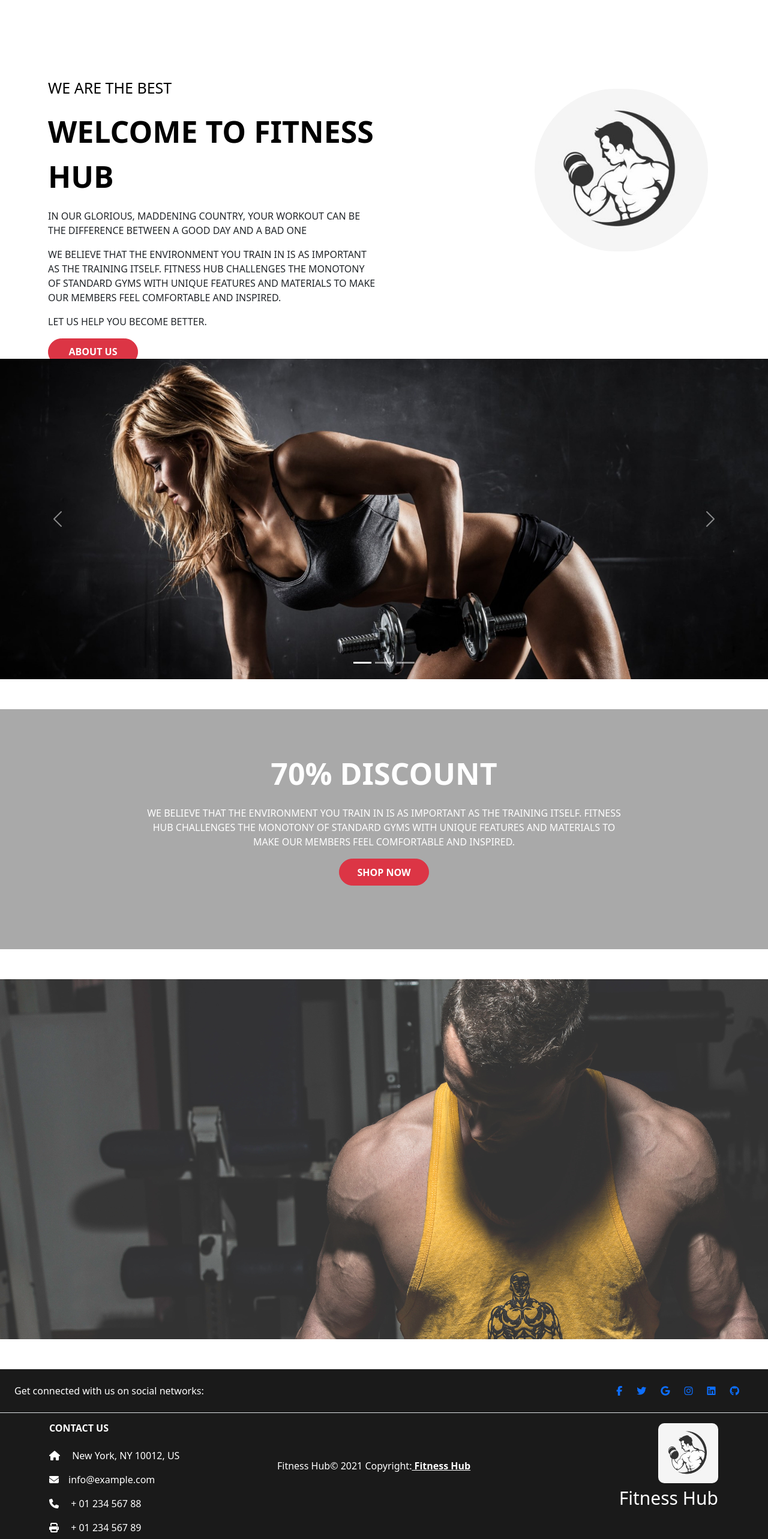
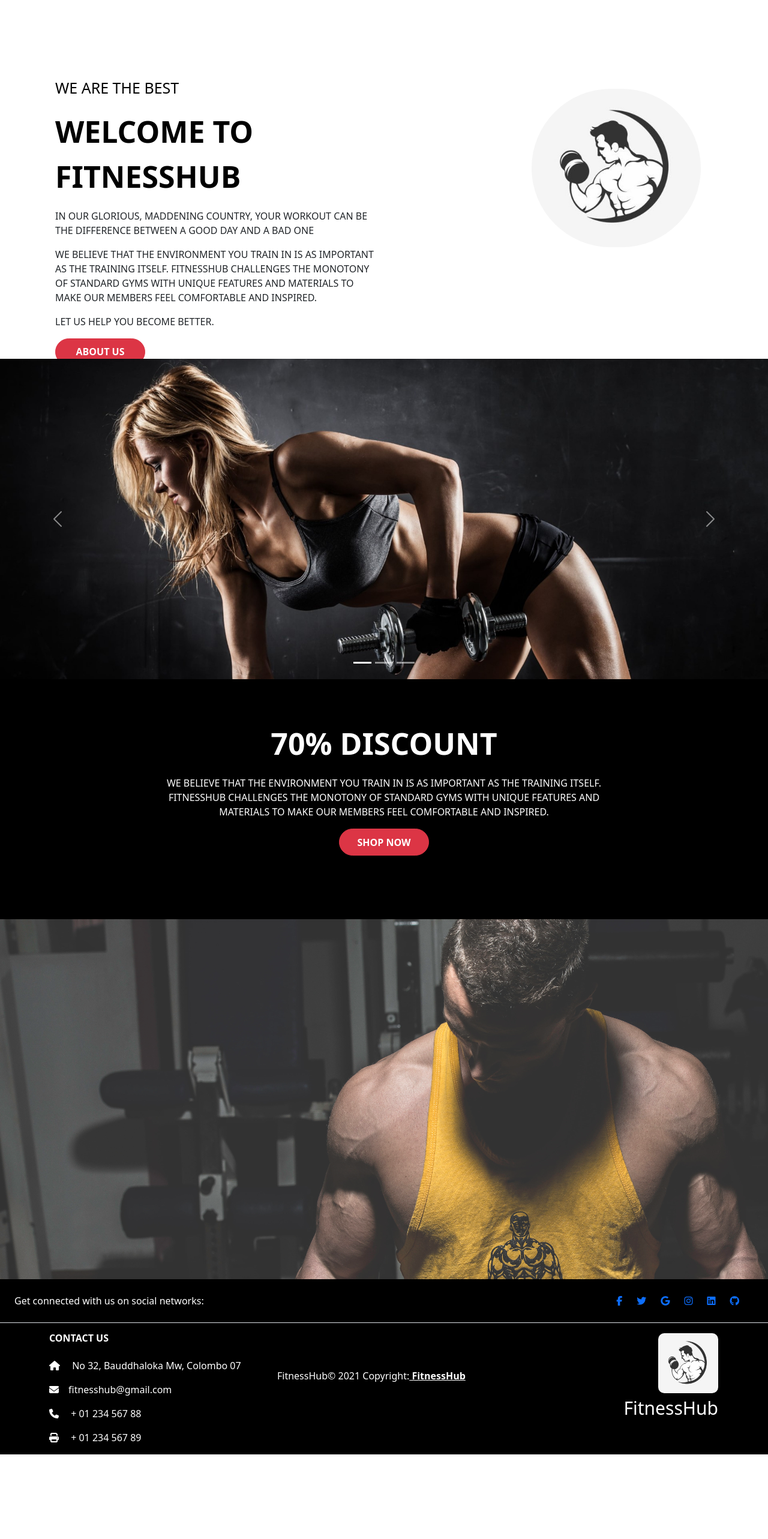
Before and after one commit to Hivindu-Punsith/SER003-SPM-Frontend, a React (Create React App) app: page / in a window 1280 px wide. Shown: the part 221-2786 px from the top of the page at 60% size. After the commit the page ends 2645 px from the top, so only its background shows below. Built offline with nearby package versions, Linux system fonts and the light colour scheme; no server answers; a web font is replaced by a local one.

Commit message:
style changes

```diff
--- a/public/index.html
+++ b/public/index.html
@@ -8,7 +8,7 @@
       crossorigin="anonymous"
     />
     <script src="https://cdnjs.cloudflare.com/ajax/libs/animejs/2.0.2/anime.min.js"></script>
-    <title>Fitness Hub</title>
+    <title>FitnessHub</title>
 
     <!-- imports bootstrap and icons -->
     <script
--- a/src/components/Products/AddNewProduct.js
+++ b/src/components/Products/AddNewProduct.js
@@ -85,7 +85,7 @@ const AddNewProduct = () => {
             <div style={{ margin: "10px" }}>
 
                         <center>
-                            <CardTitle style={{ color: "black", fontSize: "40px" }}><b>Fitness Hub Shopping Store Items</b></CardTitle>
+                            <CardTitle style={{ color: "black", fontSize: "40px" }}><b>FitnessHub Shopping Store Items</b></CardTitle>
 
                         </center>
 
--- a/src/components/Products/ClientViewProducts.js
+++ b/src/components/Products/ClientViewProducts.js
@@ -41,7 +41,7 @@ const ClientViewProducts = () => {
     <div className='container'>
         <br></br>
         <center>
-        <h1><b>Fitness Hub Shopping Store</b></h1>
+        <h1><b>FitnessHub Shopping Store</b></h1>
         <Button
                     className="btn btn-dark" style={{ fontSize: "16px",marginLeft:'110%' ,width: '10%' }} > <i class="fa-solid fa-cart-arrow-down"></i> </Button>
 
--- a/src/components/Products/ViewProducts.js
+++ b/src/components/Products/ViewProducts.js
@@ -247,7 +247,7 @@ const ViewProducts = () => {
                             ></input>
                         </div> */}
                         <center>
-                            <CardTitle style={{ color: "black", fontSize: "40px" }}><b>Fitness Hub Shopping Store Items</b></CardTitle>
+                            <CardTitle style={{ color: "black", fontSize: "40px" }}><b>FitnessHub Shopping Store Items</b></CardTitle>
                             {/* <Button className="btn btn-dark" style={{ fontSize: "15px"}} ><i class="fa-solid fa-print"></i><b> </b></Button> */}
                             <Button className="btn btn-dark" style={{ fontSize: "15px", marginLeft: "83%" }} onClick={(e) =>routeToAddPage(e)}><i class="fa-solid fa-circle-plus"></i><b>   Add New Product</b></Button>
                         </center>
--- a/src/components/auth/Login.js
+++ b/src/components/auth/Login.js
@@ -50,9 +50,9 @@ const Login = () => {
 		<div style={{padding:"100px"}}>
 			<center>
 				<br></br>
-			<h1 className="heading">Sign In</h1>
+			<h1 className="heading" style={{ fontWeight: "bold"}}>Sign In</h1>
 			<p className="lead">
-				<i className="fas fa-user"></i> Login To Your Account
+				Login To Your Account
 			</p>
 			<br />
 			<form className="form" onSubmit={(e) => onSubmit(e)} >
--- a/src/components/auth/Register.js
+++ b/src/components/auth/Register.js
@@ -73,9 +73,9 @@ const Register = () => {
 		<div>
 			<center>
 				<br></br>
-			<h1 className="heading">Sign Up</h1>
+			<h1 className="heading" style={{ fontWeight: "bold"}}>Sign Up</h1>
 			<p className="lead">
-				<i className="fas fa-user"></i> Create Your Account
+				 Create Your Account
 			</p>
 			<br />
 			<form className="form" onSubmit={(e) => onSubmit(e)} >
--- a/src/components/layouts/Footer.js
+++ b/src/components/layouts/Footer.js
@@ -11,9 +11,9 @@ const Footer = () => {
 
 	return (
 		<div>
-			<div style={{marginTop:'50px'}}>
+			<div>
 
-                    <footer class="text-center text-lg-start " style={{color:"white" , backgroundColor:"#1a1a1a"}}>
+                    <footer class="text-center text-lg-start " style={{color:"white" , backgroundColor:"black"}}>
 
                     <section class="d-flex justify-content-center justify-content-lg-between p-4 border-bottom">
 
@@ -52,10 +52,10 @@ const Footer = () => {
                         <div class="col-md-6 col-lg-4 col-xl-4 mx-auto mb-md-0 mb-4" style={{float:"left"}}>
 
                         <h6 class="text-uppercase fw-bold mb-4">Contact Us</h6>
-                        <p><i class="fas fa-home me-3 text-grayish"></i> New York, NY 10012, US</p>
+                        <p><i class="fas fa-home me-3 text-grayish"></i> No 32, Bauddhaloka Mw, Colombo 07</p>
                         <p>
                             <i class="fas fa-envelope me-3 text-grayish"></i>
-                            info@example.com
+                            fitnesshub@gmail.com
                         </p>
                         <p><i class="fas fa-phone me-3 text-grayish"></i> + 01 234 567 88</p>
                         <p><i class="fas fa-print me-3 text-grayish"></i> + 01 234 567 89</p>
@@ -63,8 +63,8 @@ const Footer = () => {
 
 
                         <div class="col-md-6 col-lg-4 col-xl-4 mx-auto mb-8" style={{ marginTop:"60px"}}>
-                        Fitness Hub© 2021 Copyright:
-                                <a class="text-reset fw-bold" href="/">&nbsp;Fitness Hub</a>
+                        FitnessHub© 2021 Copyright:
+                                <a class="text-reset fw-bold" href="/">&nbsp;FitnessHub</a>
                         </div>
 
 
@@ -81,7 +81,7 @@ const Footer = () => {
                             </tr>
                             <tr>
                                 <td>
-                                    <Label style={{marginLeft:"30px", fontSize:"30px" , color:"white" }}>Fitness Hub</Label>
+                                    <Label style={{marginLeft:"30px", fontSize:"30px" , color:"white" }}>FitnessHub</Label>
                                 </td>
                             </tr>
                         </table>
@@ -159,7 +159,7 @@ const Footer = () => {
                                 <td >
                                     <a  href="/">
                                         <img src={Logo} alt="" width="100" height="100" style={{borderRadius:"10px"}}/>
-                                        <Label style={{marginLeft:"30px", fontSize:"60px" , color:"white"}}>Fitness Hub</Label>
+                                        <Label style={{marginLeft:"30px", fontSize:"60px" , color:"white"}}>FitnessHub</Label>
                                     </a>
                                 </td>
                             </Row>
--- a/src/components/layouts/LandingPage.js
+++ b/src/components/layouts/LandingPage.js
@@ -14,7 +14,7 @@ const LandingPage = () => {
     <div>
 
     <center>
-      <div class="row" style={{padding:"50px"}}>
+      <div class="row  m-0" style={{padding:"50px"}}>
       <div class="col">
       <Link to="/register">
               <button className="btn btn-dark" style={{width:"500px", height:"70px", fontSize:"20px"}}>JOIN WITH US</button>
@@ -29,7 +29,7 @@ const LandingPage = () => {
     </center>
 
       <div style={{height:"500px", padding:"80px"}}>
-      <div className="row">
+      <div className="row m-0">
         <div className="col">
         <div>
           <p style={{ fontSize: "25px", color: "black" }}>
@@ -37,7 +37,7 @@ const LandingPage = () => {
           </p>
 
           <p style={{ fontSize: "50px", color: "black", fontWeight: "bold" }}>
-            WELCOME TO FITNESS HUB
+            WELCOME TO FITNESSHUB
           </p>
 
           <p>
@@ -47,7 +47,7 @@ const LandingPage = () => {
 
           <p>
             WE BELIEVE THAT THE ENVIRONMENT YOU TRAIN IN IS AS IMPORTANT AS THE
-            TRAINING ITSELF. FITNESS HUB CHALLENGES THE MONOTONY OF STANDARD
+            TRAINING ITSELF. FITNESSHUB CHALLENGES THE MONOTONY OF STANDARD
             GYMS WITH UNIQUE FEATURES AND MATERIALS TO MAKE OUR MEMBERS FEEL
             COMFORTABLE AND INSPIRED.
           </p>
@@ -93,7 +93,7 @@ const LandingPage = () => {
       </div>
     </div>
 
-    <div style={{height:"400px", backgroundColor:"#a9a9a9", marginTop:"50px"}}>
+    <div style={{height:"400px", backgroundColor:"black"}}>
         <center>
 
           <div>
@@ -102,7 +102,7 @@ const LandingPage = () => {
 
           <p style={{color: "white", width:"800px"}}>
             WE BELIEVE THAT THE ENVIRONMENT YOU TRAIN IN IS AS IMPORTANT AS THE
-            TRAINING ITSELF. FITNESS HUB CHALLENGES THE MONOTONY OF STANDARD
+            TRAINING ITSELF. FITNESSHUB CHALLENGES THE MONOTONY OF STANDARD
             GYMS WITH UNIQUE FEATURES AND MATERIALS TO MAKE OUR MEMBERS FEEL
             COMFORTABLE AND INSPIRED.
           </p>
@@ -115,7 +115,7 @@ const LandingPage = () => {
 
       </div>
 
-      <div style={{height:"600px",backgroundImage:`url(${img1})`, marginTop:"50px", opacity:"80%"}}>
+      <div style={{height:"600px",backgroundImage:`url(${img1})`, opacity:"80%"}}>
 
       </div>
 
--- a/src/components/layouts/NavBar.js
+++ b/src/components/layouts/NavBar.js
@@ -27,7 +27,7 @@ const NavBar = ()=> {
             <div class="container-fluid">
                 <a  href="/">
                   <img src={Logo} alt="" width="80" height="80" style={{borderRadius:"20px",float:"left"}}/>
-                  <Label style={{marginLeft:"30px", fontSize:"50px" , color:"white", fontFamily: "Verdana"}}>Fitness Hub</Label>
+                  <Label style={{marginLeft:"30px", fontSize:"50px" , color:"white", fontWeight: "bold"}}>FitnessHub</Label>
                 </a>
                 <table style={{float:"right"}}>
                   <row>
```
Also changed, not shown: 1 other file (tests, documents, lock files or other folders).
